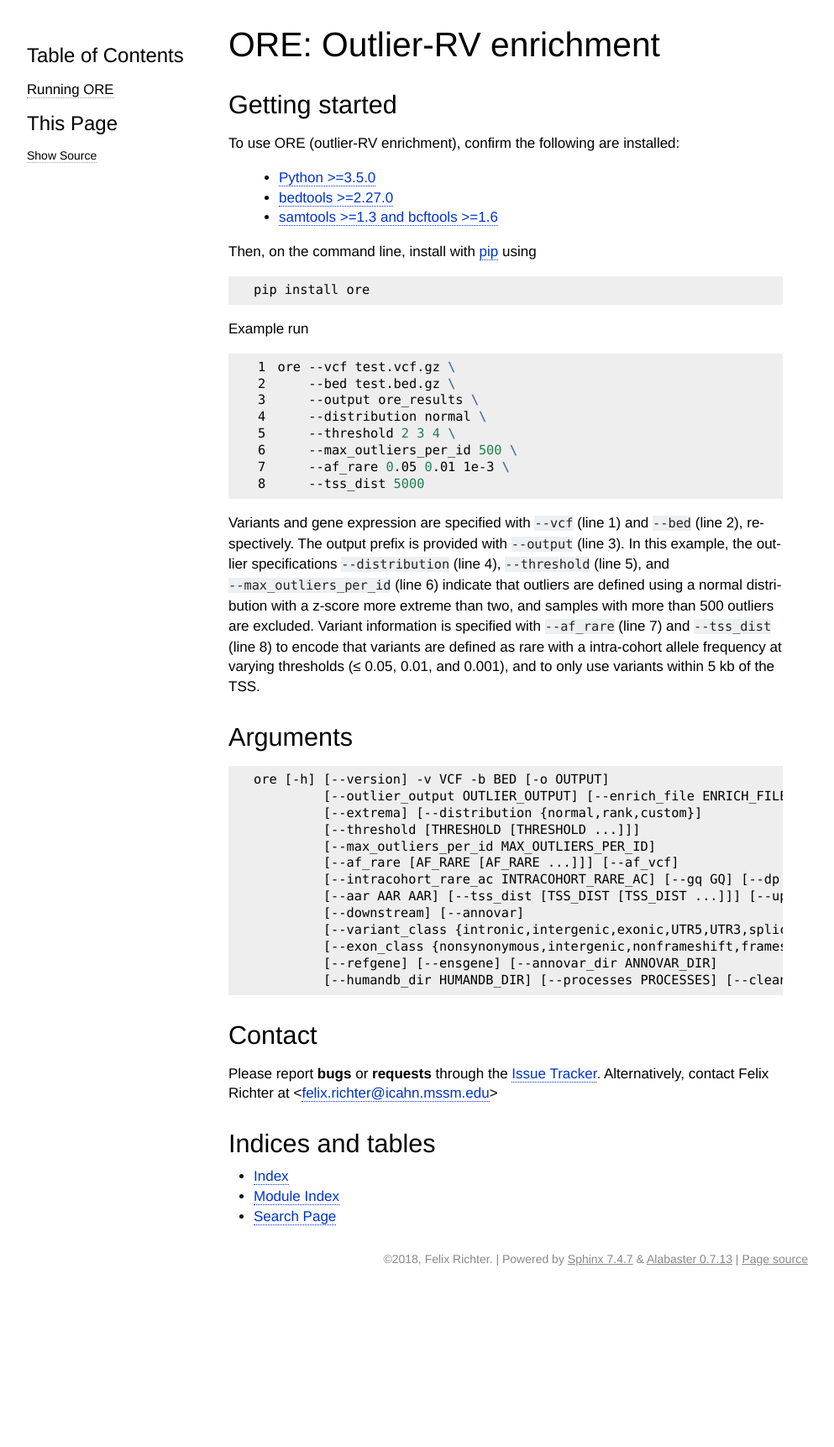
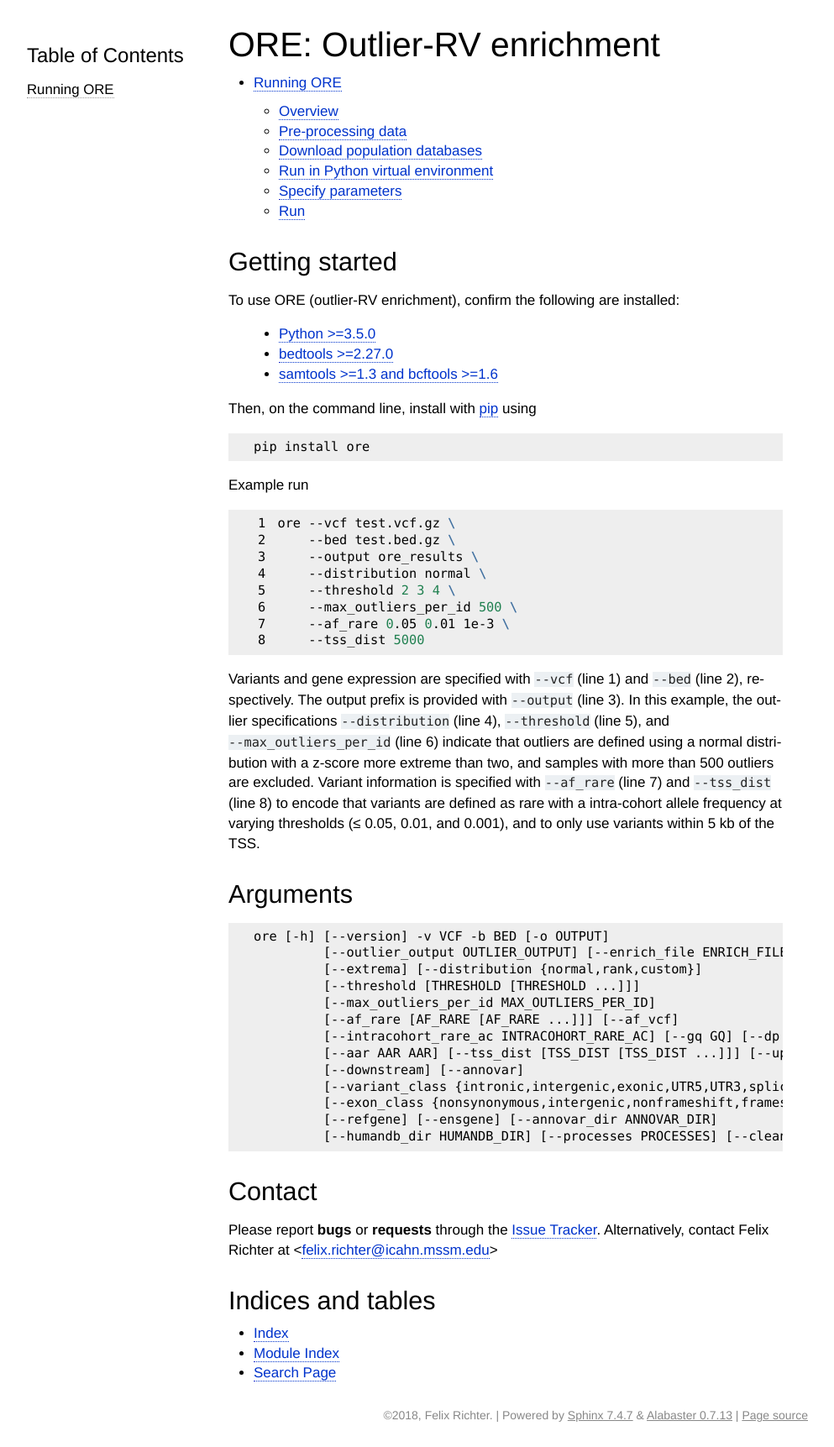
Before and after one commit to frichter/ore, a Sphinx documentation site: the page built from docs/index.rst, in a window 1280 px wide. Shown: the whole page at 84% size, without its empty margins (148-1141 px from the left). Built offline with Sphinx 7.4.7, drawn with Linux system fonts in a browser that asks for light colours; pages that are not in the unit, such as notebooks, are missing from menus; before the commit the page ends 1537 px from its top, so only the background shows below that.

Commit message:
updated docs

```diff
--- a/docs/conf.py
+++ b/docs/conf.py
@@ -128,7 +128,7 @@
         'globaltoc.html',
         # 'about.html',
         # 'navigation.html',
-        'sourcelink.html',
+        # 'sourcelink.html',
         # 'relations.html',
         # 'searchbox.html',
         # 'donate.html',
--- a/docs/index.rst
+++ b/docs/index.rst
@@ -10,7 +10,6 @@
 
 .. toctree::
    :maxdepth: 2
-   :hidden:
 
    index
    run_ore
```
